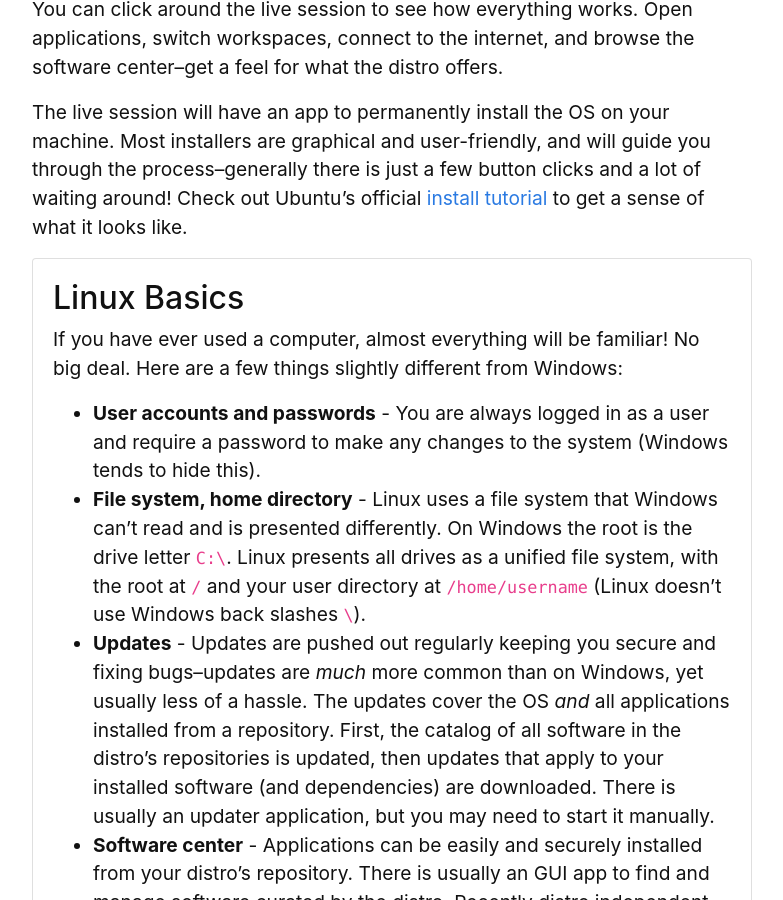
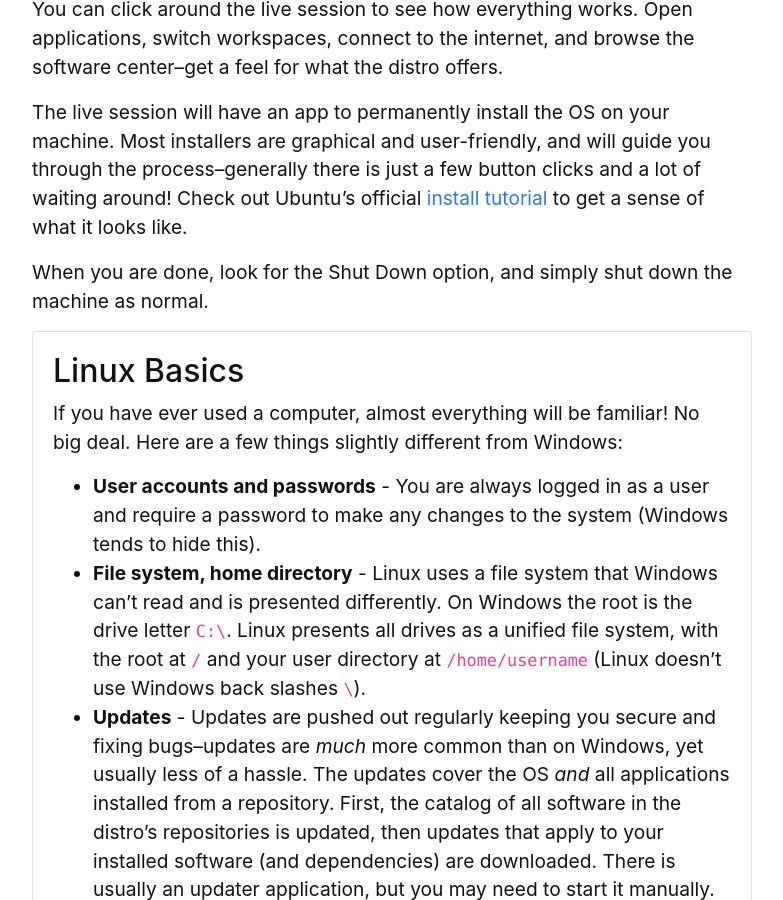
Before and after one commit to evanwill/try-linux, a Jekyll site: the page built from content/4-use.md, in a window 1280 px wide and 900 px high, scrolled down 410 px. Shown: the whole window, without its empty margins (248-1031 px from the left). Built offline with Jekyll 4.4.1, drawn with Linux system fonts in a browser that asks for light colours.

Commit message:
shutdown

```diff
--- a/content/4-use.md
+++ b/content/4-use.md
@@ -16,6 +16,8 @@ The live session will have an app to permanently install the OS on your machine.
 Most installers are graphical and user-friendly, and will guide you through the process--generally there is just a few button clicks and a lot of waiting around!
 Check out Ubuntu's official [install tutorial](https://tutorials.ubuntu.com/tutorial/tutorial-install-ubuntu-desktop) to get a sense of what it looks like.
 
+When you are done, look for the Shut Down option, and simply shut down the machine as normal.
+
 {% capture basics %}
 ## Linux Basics
 
```
